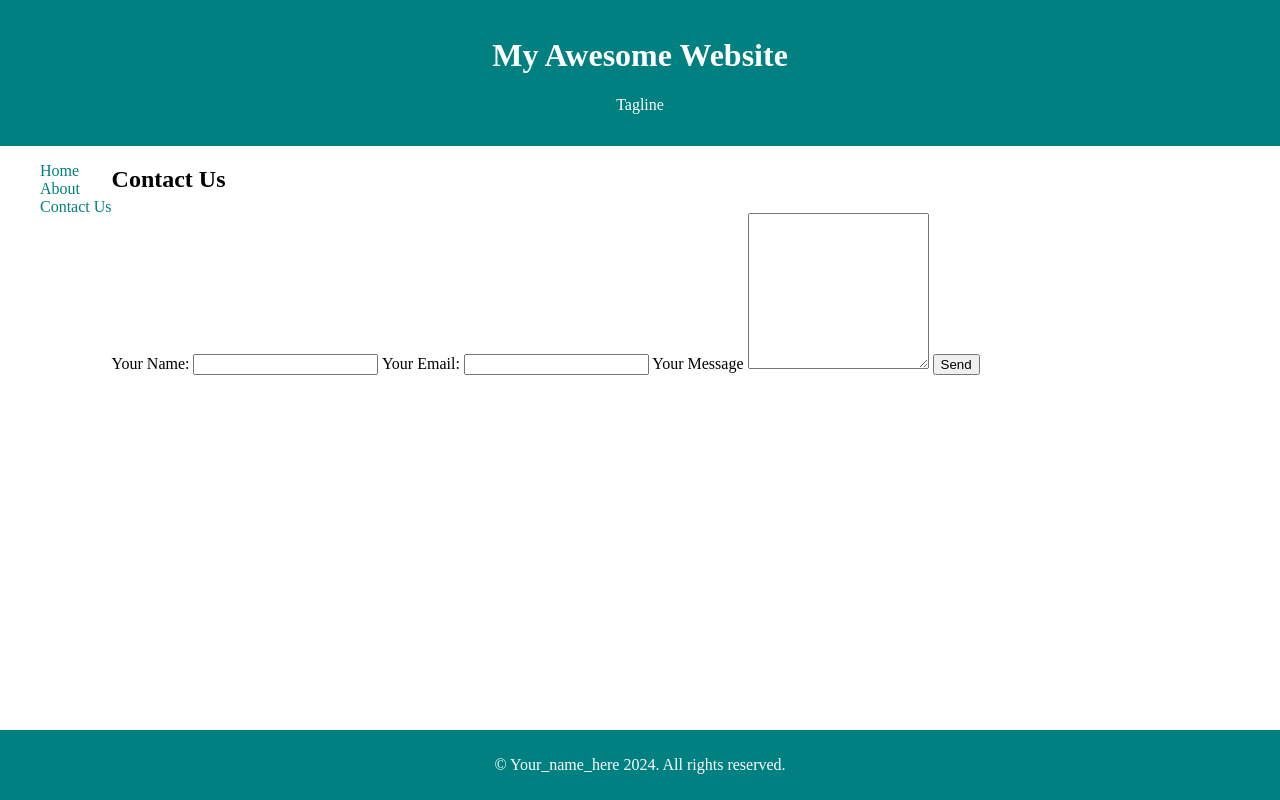
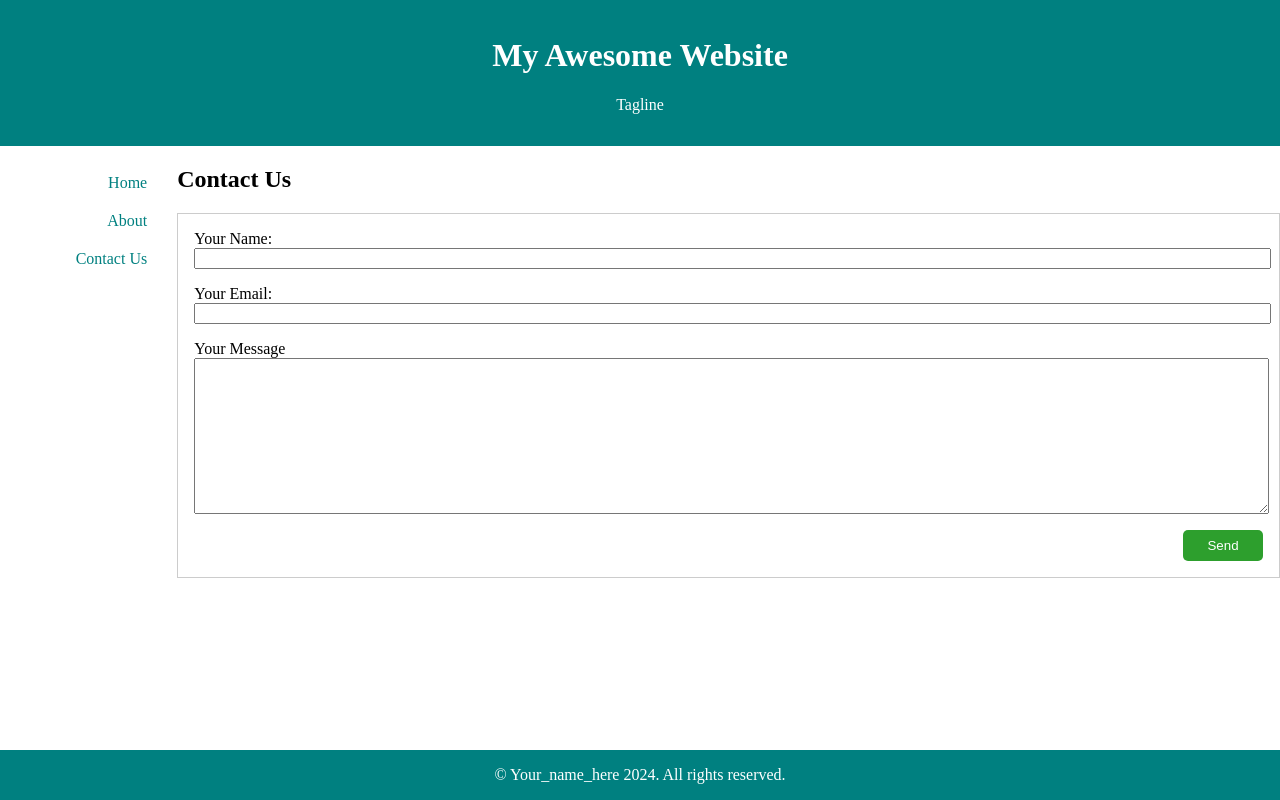
Before and after one commit to Sasi2790/Practice, a plain HTML site: page contact.html in a window 1280 px wide. Drawn offline with Linux system fonts and the light colour scheme.

Commit message:
Done >600px

```diff
--- a/HOHO.css
+++ b/HOHO.css
@@ -1,3 +1,32 @@
+html,
+body {
+    margin: 0;
+    padding: 0;
+}
+
+form {
+    border: 1px solid #ccc;
+    padding: 1rem;
+}
+
+input,
+textarea {
+    display: block;
+    width: 100%;
+    margin-bottom: 1rem;
+}
+
+form button {
+    display: block;
+    padding: 0.5rem 1rem;
+    background: hsl(120, 56%, 40%);
+    border: none;
+    color: #fff;
+    border-radius: 5px;
+    width: 5rem;
+    margin-left: auto;
+}
+
 header  {
     background-color: teal;
     text-align: center;
@@ -5,26 +34,42 @@ header  {
     padding: 1rem;
 }
 
-body {
-    margin: 0;
-}
 
 ul {
     list-style-type: none;
-    float: left;
+    padding-left: none;
+    text-align: right;
+    display: inline;
 }
 
+main {
+    padding-left: 20px;
+}
+
+header + div {
+    display: grid;
+    grid-template-columns: 0.7fr 5fr;
+}
 
 .img {
     float: left;
     width: 200px;
     height: 150px;
-    margin: 0px 20px;
+    margin-right: 20px;
+    margin-top: 20px;
 }
 
+
 a {
+    display: block;
     text-decoration: none;
     color: teal;
+    padding: 10px;
+}
+
+a:hover {
+    background-color: teal;
+    color: white;
 }
 
 
@@ -38,6 +83,5 @@ footer {
     margin-top: auto;
     color: white;
     text-align: center;
-    padding: 10px;
     background-color: teal;
 }
```
